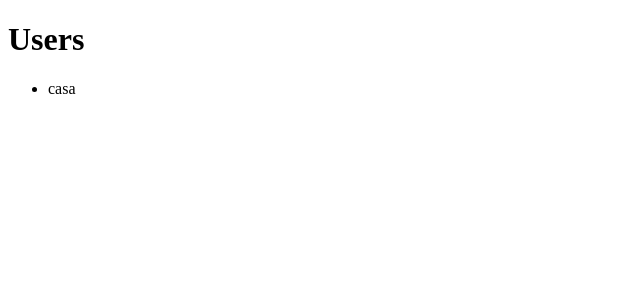
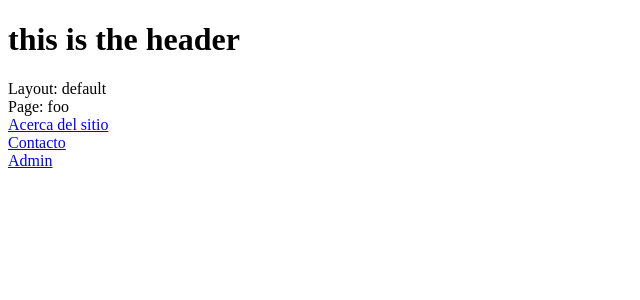
Before and after one commit to Alexandraitama/hersanchez-shop, a Nuxt app: page / in a window 1280 px wide. Shown: the top 300 px of the page, without its empty margins (0-640 px from the left). Built offline with nearby package versions, Linux system fonts and the light colour scheme.

Commit message:
feat: Agregar layouts y paginas basicas

```diff
--- a/app.vue
+++ b/app.vue
@@ -1,6 +1,11 @@
 <template>
+  <!-- <div>
+    <Usuarios />
+    <NuxtWelcome />
+  </div> -->
   <div>
-    <Usuarios />
-    <!-- <NuxtWelcome /> -->
+    <NuxtLayout>
+      <NuxtPage />
+    </NuxtLayout>
   </div>
 </template>
--- /dev/null
+++ b/layouts/admin.vue
@@ -0,0 +1,10 @@
+<script lang="ts" setup></script>
+
+<template>
+  <div>
+    Layout: admin
+    <slot />
+  </div>
+</template>
+
+<style scoped></style>
--- /dev/null
+++ b/layouts/default.vue
@@ -0,0 +1,13 @@
+<script lang="ts" setup></script>
+
+<template>
+  <header>
+    <h1>this is the header</h1>
+  </header>
+  <div>
+    Layout: default
+    <slot />
+  </div>
+</template>
+
+<style scoped></style>
--- /dev/null
+++ b/pages/acerca.vue
@@ -0,0 +1,10 @@
+<script lang="ts" setup></script>
+
+<template>
+  <div>
+    Page: acerca
+    <nuxt-link to="/">Go back to index</nuxt-link>
+  </div>
+</template>
+
+<style scoped></style>
--- /dev/null
+++ b/pages/admin/index.vue
@@ -0,0 +1,14 @@
+<script lang="ts" setup>
+definePageMeta({
+  layout: "admin",
+});
+</script>
+
+<template>
+  <div>
+    Page: admin/index
+    <nuxt-link to="/">Go back to index</nuxt-link>
+  </div>
+</template>
+
+<style scoped></style>
--- /dev/null
+++ b/pages/contacto.vue
@@ -0,0 +1,10 @@
+<script lang="ts" setup></script>
+
+<template>
+  <div>
+    Page: contacto
+    <nuxt-link to="/">Go back to index</nuxt-link>
+  </div>
+</template>
+
+<style scoped></style>
--- /dev/null
+++ b/pages/index.vue
@@ -0,0 +1,15 @@
+<script lang="ts" setup></script>
+
+<template>
+  <div>
+    Page: foo
+    <div></div>
+    <nuxt-link to="/acerca">Acerca del sitio</nuxt-link>
+    <div></div>
+    <nuxt-link to="/contacto">Contacto</nuxt-link>
+    <div></div>
+    <nuxt-link to="/admin">Admin</nuxt-link>
+  </div>
+</template>
+
+<style scoped></style>
```
